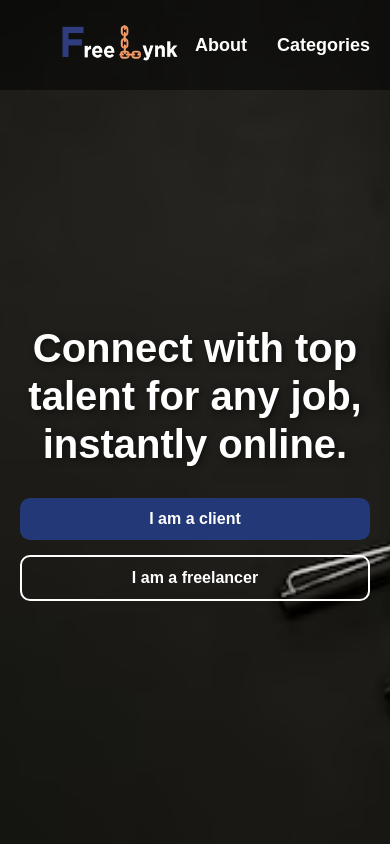
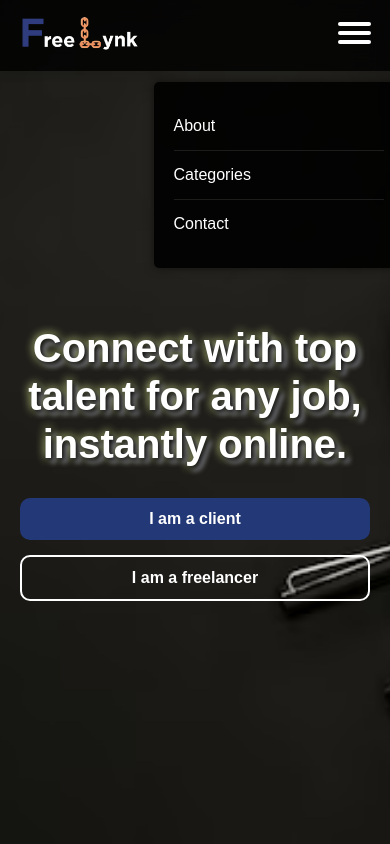
Before and after one commit to BaknineNouhaila03/FreeLynk-Frontend, a Next.js app in the folder freelynk/: page / in a window 390 px wide. Shown: the top 844 px of the page. Built offline with nearby package versions, Linux system fonts and the light colour scheme.

Commit message:
third version

```diff
--- a/freelynk/src/components/NavBar.jsx
+++ b/freelynk/src/components/NavBar.jsx
@@ -1,19 +1,108 @@
-// components/NavBar.js
+"use client"
+
+import { useState, useEffect } from 'react';
 import Link from 'next/link';
 import styles from './NavBar.module.css';
 
 export default function NavBar() {
+    // State to track if navbar should be transparent or solid
+    const [scrolled, setScrolled] = useState(false);
+
+    // Handle scroll event to change navbar style
+    useEffect(() => {
+        const handleScroll = () => {
+            const isScrolled = window.scrollY > 50;
+            if (isScrolled !== scrolled) {
+                setScrolled(isScrolled);
+            }
+        };
+
+        window.addEventListener('scroll', handleScroll);
+
+        // Clean up
+        return () => {
+            window.removeEventListener('scroll', handleScroll);
+        };
+    }, [scrolled]);
+
+    // Function to handle smooth scrolling to sections
+    const scrollToSection = (e, sectionId) => {
+        e.preventDefault();
+
+        const section = document.getElementById(sectionId);
+        if (section) {
+            section.scrollIntoView({ behavior: 'smooth' });
+        }
+    };
+
     return (
-        <nav className={styles.navbar}>
+        <nav className={`${styles.navbar} ${scrolled ? styles.scrolled : ''}`}>
             <div className={styles.logo}>
+                <Link href="/">
                     <img src="/images/logo.png" alt="Logo" />
+                </Link>
             </div>
 
             <ul className={styles.navLinks}>
-            <li><Link href="/">About</Link></li>
-            <li><Link href="/about">Categories</Link></li>
-            <li><Link href="/contact">Contact</Link></li>
+                <li>
+                    <a
+                        href="#about"
+                        onClick={(e) => scrollToSection(e, 'about')}
+                    >
+                        About
+                    </a>
+                </li>
+                <li>
+                    <a
+                        href="#categories"
+                        onClick={(e) => scrollToSection(e, 'categories')}
+                    >
+                        Categories
+                    </a>
+                </li>
+                <li>
+                    <a
+                        href="#contact"
+                        onClick={(e) => scrollToSection(e, 'contact')}
+                    >
+                        Contact
+                    </a>
+                </li>
             </ul>
+
+            {/* Mobile menu toggle button */}
+            <div className={styles.menuToggle}>
+                <input type="checkbox" />
+                <span></span>
+                <span></span>
+                <span></span>
+                <ul className={styles.mobileMenu}>
+                    <li>
+                        <a
+                            href="#about"
+                            onClick={(e) => scrollToSection(e, 'about')}
+                        >
+                            About
+                        </a>
+                    </li>
+                    <li>
+                        <a
+                            href="#categories"
+                            onClick={(e) => scrollToSection(e, 'categories')}
+                        >
+                            Categories
+                        </a>
+                    </li>
+                    <li>
+                        <a
+                            href="#contact"
+                            onClick={(e) => scrollToSection(e, 'contact')}
+                        >
+                            Contact
+                        </a>
+                    </li>
+                </ul>
+            </div>
         </nav>
     );
 }
--- a/freelynk/src/components/NavBar.module.css
+++ b/freelynk/src/components/NavBar.module.css
@@ -1,40 +1,190 @@
-/* components/NavBar.module.css */
+/* NavBar.module.css */
 .navbar {
+  display: flex;
+  justify-content: space-between;
+  align-items: center;
+  padding: 15px 5%;
   position: fixed;
   top: 0;
   left: 0;
   right: 0;
-    background-color: rgba(0, 0, 0, 0.5);
-    padding: 10px 60px;
-    display: flex;
-    justify-content: space-between;
-    align-items: center;
-    z-index: 100;
-    height: 90px;
+  z-index: 1000;
+  transition: all 0.3s ease;
+  background-color: transparent;
+  background-color: rgba(0, 0, 0, 0.8);
+  backdrop-filter: blur(10px);
+  box-shadow: 0 2px 10px rgba(0, 0, 0, 0.1);
 }
-  .navbar img {
-    width: 120px;
-    height: 40px;
+
+/* Change navbar style when scrolled */
+.navbar.scrolled {
+  background-color: rgba(0, 0, 0, 0.8);
+  backdrop-filter: blur(10px);
+  box-shadow: 0 2px 10px rgba(0, 0, 0, 0.1);
 }
-  .navbar ul {
 
+.logo {
+  max-width: 150px;
+  height: auto;
+}
+
+.logo img {
+  width: 100%;
+  height: auto;
+  transition: transform 0.3s ease;
+}
+
+.logo:hover img {
+  transform: scale(1.05);
+}
+
+.navLinks {
   display: flex;
   list-style: none;
-    margin: 0;
-    padding: 0;
+  gap: 30px;
 }
 
-  .navbar li {
-    margin: 0 15px;
+.navLinks li a {
+  color: white;
+  text-decoration: none;
+  font-size: 16px;
+  font-weight: 500;
+  position: relative;
+  padding: 5px 0;
+  transition: all 0.3s ease;
 }
 
-  .navbar a {
+.navLinks li a:hover {
+  color: #f2a469;
+}
+
+/* Animated underline effect */
+.navLinks li a::after {
+  content: '';
+  position: absolute;
+  width: 0;
+  height: 2px;
+  bottom: 0;
+  left: 0;
+  background-color: #f2a469;
+  transition: width 0.3s ease;
+}
+
+.navLinks li a:hover::after {
+  width: 100%;
+}
+
+/* Mobile menu toggle */
+.menuToggle {
+  display: none;
+  flex-direction: column;
+  position: relative;
+  z-index: 1001;
+  user-select: none;
+}
+
+.menuToggle input {
+  display: block;
+  width: 40px;
+  height: 32px;
+  position: absolute;
+  top: -7px;
+  left: -5px;
+  cursor: pointer;
+  opacity: 0;
+  z-index: 2;
+}
+
+.menuToggle span {
+  display: block;
+  width: 33px;
+  height: 4px;
+  margin-bottom: 5px;
+  position: relative;
+  background: white;
+  border-radius: 3px;
+  z-index: 1;
+  transform-origin: 4px 0px;
+  transition: transform 0.5s cubic-bezier(0.77,0.2,0.05,1.0),
+              background 0.5s cubic-bezier(0.77,0.2,0.05,1.0),
+              opacity 0.55s ease;
+}
+
+.menuToggle span:first-child {
+  transform-origin: 0% 0%;
+}
+
+.menuToggle span:nth-last-child(2) {
+  transform-origin: 0% 100%;
+}
+
+.menuToggle input:checked ~ span {
+  opacity: 1;
+  transform: rotate(45deg) translate(-2px, -1px);
+  background: #f2a469;
+}
+
+.menuToggle input:checked ~ span:nth-last-child(3) {
+  opacity: 0;
+  transform: rotate(0deg) scale(0.2, 0.2);
+}
+
+.menuToggle input:checked ~ span:nth-last-child(2) {
+  transform: rotate(-45deg) translate(0, -1px);
+}
+
+.mobileMenu {
+  position: absolute;
+  width: 250px;
+  top: 60px;
+  right: -100%;
+  padding: 20px;
+  background-color: rgba(0, 0, 0, 0.9);
+  backdrop-filter: blur(10px);
+  list-style: none;
+  transition: right 0.5s cubic-bezier(0.77,0.2,0.05,1.0);
+  border-radius: 5px;
+  box-shadow: 0 0 10px rgba(0, 0, 0, 0.5);
+}
+
+.menuToggle input:checked ~ .mobileMenu {
+  right: 0;
+}
+
+.mobileMenu li {
+  padding: 15px 0;
+  border-bottom: 1px solid rgba(255, 255, 255, 0.1);
+}
+
+.mobileMenu li:last-child {
+  border-bottom: none;
+}
+
+.mobileMenu li a {
   color: white;
   text-decoration: none;
-    font-size: 18px;
-    font-weight: bold;
+  font-size: 16px;
+  font-weight: 500;
+  display: block;
+  transition: color 0.3s ease;
 }
 
-  .navbar a:hover {
-    color: orange;
+.mobileMenu li a:hover {
+  color: #f2a469;
 }
+
+/* Media Queries */
+@media (max-width: 768px) {
+  .navLinks {
+    display: none;
+  }
+
+  .menuToggle {
+    display: flex;
+    align-items: center;
+  }
+
+  .logo {
+    max-width: 120px;
+  }
+}
--- a/freelynk/src/components/home/Home.jsx
+++ b/freelynk/src/components/home/Home.jsx
@@ -27,7 +27,7 @@ export default function Home() {
 
   return (
     <div className={styles.container}>
-      <section className={styles.pageBackground}>
+      <section id="home" className={styles.pageBackground}>
         <NavBar />
         <div className={styles.heroSection}>
           <h1>
@@ -43,7 +43,7 @@ export default function Home() {
         </div>
       </section>
 
-      <section className={styles.about}>
+      <section id="about" className={styles.about}>
         <div className={styles.aboutContent}>
           <h2>Welcome to FreeLynk — Your Go-To Platform for Top Freelance Talent</h2>
           <p>Looking for the perfect freelancer to bring your vision to life? Whether you need a creative designer, skilled developer, savvy marketer, or expert writer, we've got you covered. Our platform connects you with handpicked, highly rated freelancers from around the world — so you can hire with confidence and get the job done right.
@@ -51,7 +51,7 @@ export default function Home() {
         </div>
       </section>
 
-      <section className={styles.categories}>
+      <section id="categories" className={styles.categories}>
         <div className={styles.categoriesContent}>
           <h1>Accomplish tasks across more than <span className={styles.orangeText}>32</span> different categories</h1>
         </div>
@@ -91,7 +91,7 @@ export default function Home() {
         </div>
       </section>
 
-      <section className={styles.contact}>
+      <section id="contact" className={styles.contact}>
         <div className={styles.contactContentGrid}>
           <div className={styles.contactColumn}>
             <div className={styles.language}>
--- a/freelynk/src/components/home/Home.module.css
+++ b/freelynk/src/components/home/Home.module.css
@@ -30,6 +30,7 @@
 .heroSection {
   max-width: 600px;
   padding-top: 80px;
+
   animation: fadeIn 1s ease-in;
 }
 
@@ -45,6 +46,8 @@
   line-height: 1.2;
   margin-bottom: 30px;
   text-shadow: 2px 2px 6px rgba(0, 0, 0, 0.5);
+  text-shadow: 2px 2px 5px #000, 5px 5px 5px rgb(119, 119, 130), 0 0 10px rgb(234, 248, 154);
+
 }
 
 .buttons {
@@ -107,7 +110,7 @@
 }
 
 .aboutContent {
-  max-width: 640px;
+  max-width: 600px;
   padding: 20px;
   background-color: rgba(0, 0, 0, 0.5);
   border-radius: 10px;
```
Lines whose indentation alone changed are shown as unchanged.
